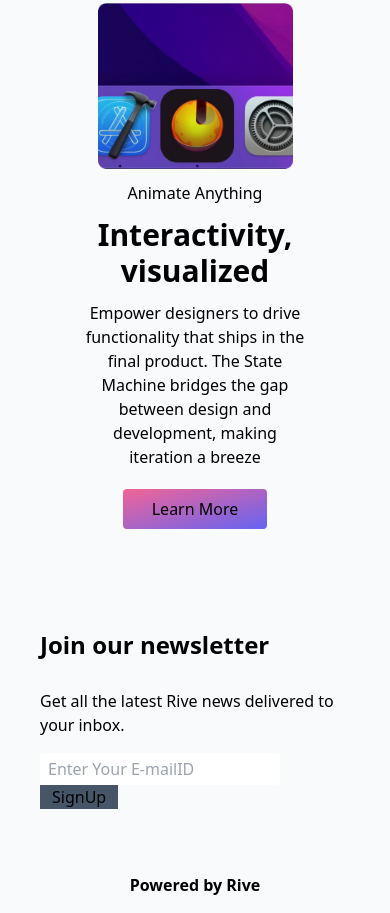
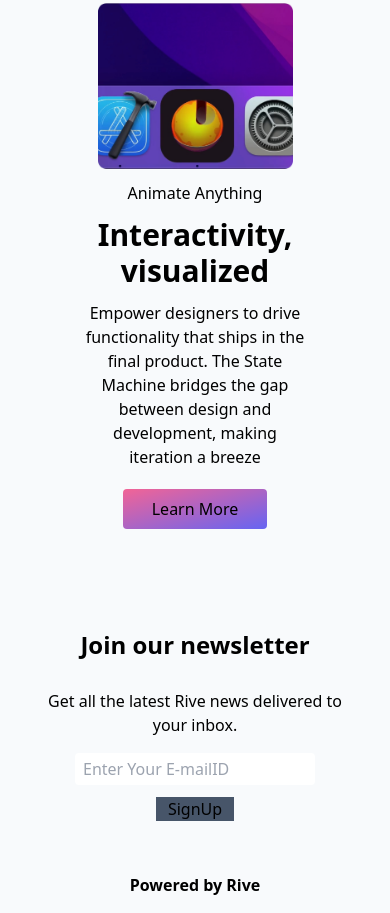
Before and after one commit to Devbysriram/Rive---Tailwind, a website: page index.html in a window 390 px wide. Shown: the part 1360-2273 px from the top of the page. Drawn offline with Linux system fonts and the light colour scheme.

Commit message:
Media-Queries

```diff
--- a/index.html
+++ b/index.html
@@ -78,14 +78,14 @@
         </div>
     </section>
 
-    <section class="newsletter w-full px-10  h-60 sm:flex justify-evenly items-center">
+    <section class="newsletter w-full px-10 text-center  h-60 sm:flex justify-evenly items-center">
         <div class="left-col">
             <p class="text-2xl font-semibold py-3">Join our newsletter</p>
             <p class="my-4">Get all the latest Rive news delivered to your inbox.</p>
         </div>
         <div class="right-col">
             <input type="text" class="w-60 px-2 rounded h-8" placeholder="Enter Your E-mailID" >
-            <button class="bg-slate-600 px-3">SignUp</button>
+            <button class="bg-slate-600 px-3 my-3">SignUp</button>
         </div>
     </section>
 
```
